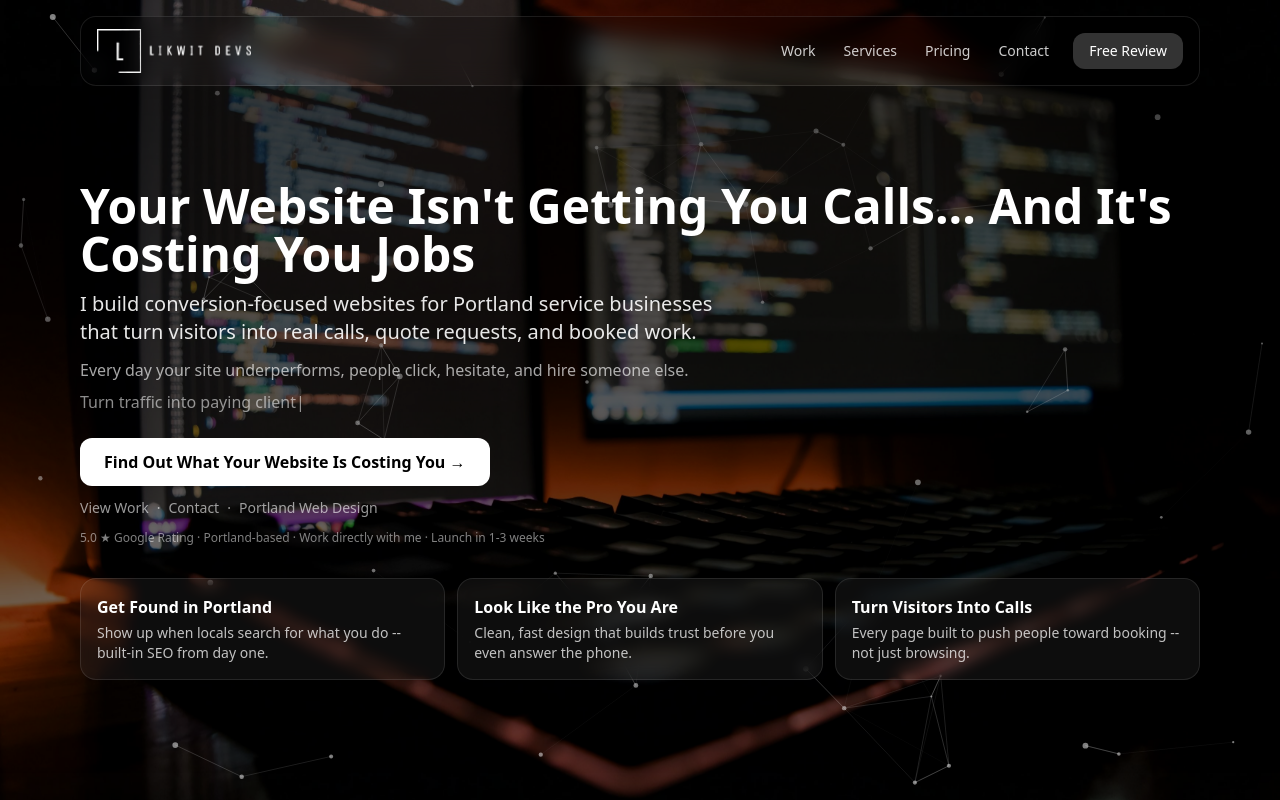
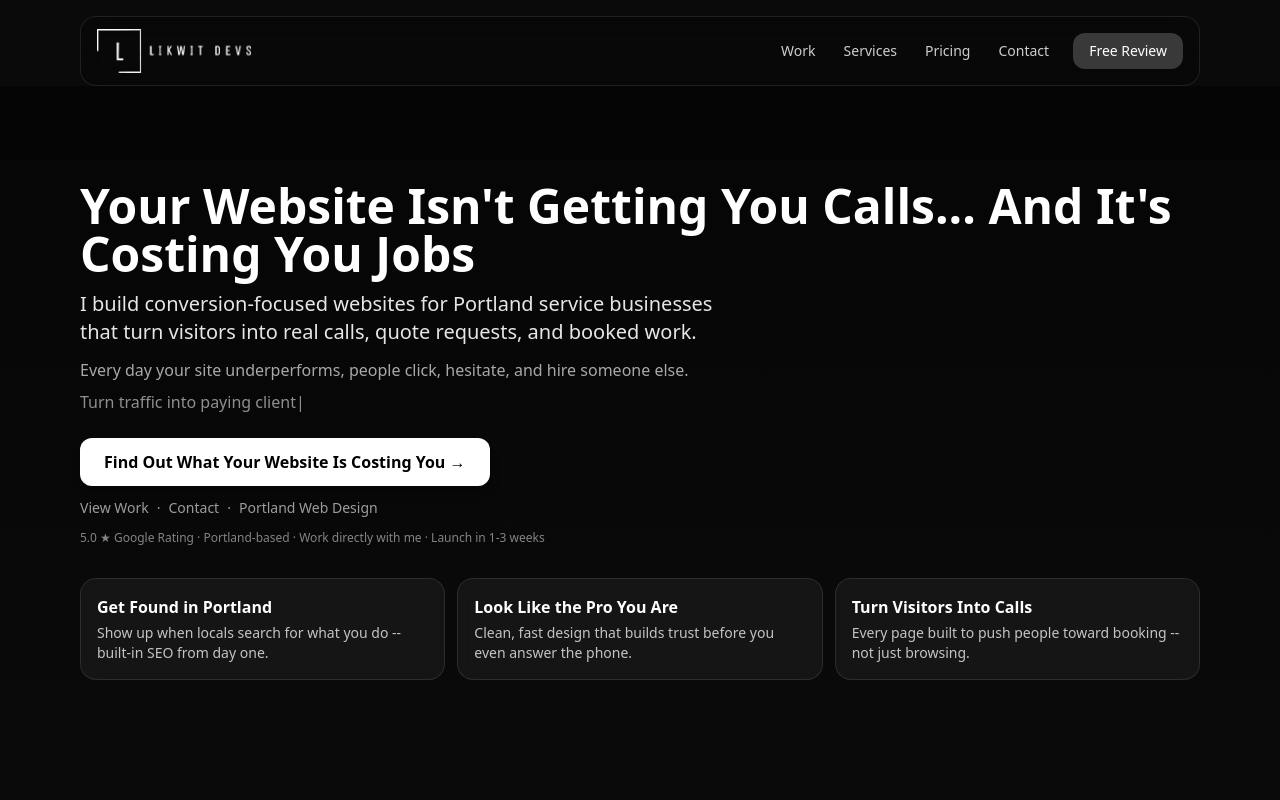
Before and after one commit to michaelm602/likwitdevs, a React (Vite) app: page / in a window 1280 px wide. Shown: the top 800 px of the page. Built offline with nearby package versions, Linux system fonts and the light colour scheme; no server answers; the database is empty.

Commit message:
feat: add graphite design tokens and rise/marquee animation utilities

```diff
--- a/src/index.css
+++ b/src/index.css
@@ -4,14 +4,25 @@
 
 /* ---------- Base / Resets ---------- */
 @layer base {
-  :root { --nav-h: 5.5rem; }
+  :root {
+    --nav-h:     5.5rem;
+    --bg:        #0a0a0b;
+    --bg-card:   #101013;
+    --bg-lift:   #141417;
+    --border:    #1e1e23;
+    --border-hi: #2a2a30;
+    --text-1:    #f0efe9;
+    --text-2:    rgba(240, 239, 233, 0.60);
+    --text-3:    rgba(240, 239, 233, 0.28);
+    --text-4:    rgba(240, 239, 233, 0.13);
+  }
 
   html, body, #root { height: 100%; }
   * { box-sizing: border-box; }
   html { scroll-behavior: smooth; }
 
   /* keep page behind everything dark & avoid rubber-band showing bg */
-    html, body { background: transparent; }
+    html, body { background: var(--bg); }
 
   body {
     margin: 0;
@@ -100,3 +111,28 @@
     transform: translateZ(0);
   }
 }
+
+/* ---------- Rise-in animation (hero stagger) ---------- */
+@keyframes rise {
+  from { opacity: 0; transform: translateY(24px); }
+  to   { opacity: 1; transform: translateY(0); }
+}
+
+.rise-1 { animation: rise 0.7s cubic-bezier(.22, 1, .36, 1) 0.10s both; }
+.rise-2 { animation: rise 0.7s cubic-bezier(.22, 1, .36, 1) 0.25s both; }
+.rise-3 { animation: rise 0.7s cubic-bezier(.22, 1, .36, 1) 0.40s both; }
+.rise-4 { animation: rise 0.7s cubic-bezier(.22, 1, .36, 1) 0.55s both; }
+.rise-5 { animation: rise 0.7s cubic-bezier(.22, 1, .36, 1) 0.70s both; }
+.rise-6 { animation: rise 0.7s cubic-bezier(.22, 1, .36, 1) 0.85s both; }
+
+/* ---------- Marquee ticker ---------- */
+@keyframes marquee {
+  from { transform: translateX(0); }
+  to   { transform: translateX(-50%); }
+}
+
+.marquee-track {
+  display: inline-flex;
+  will-change: transform;
+  animation: marquee 28s linear infinite;
+}
```
